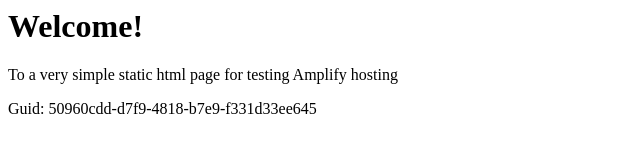
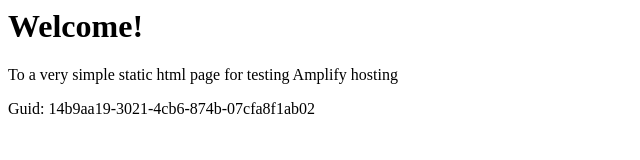
Before and after one commit to aws-aemilia-pdx/Github-PR-Commit-Integration-Test-DoNotTouch-GithubWebhookPreviewCanaryTest-v1-beta-us-west-2, a website: page src/index.html in a window 1280 px wide. Shown: the full height of the page, 0-640 px from the left. Drawn offline with Linux system fonts and the light colour scheme.

Commit message:
commit from integ tests

```diff
--- a/src/index.html
+++ b/src/index.html
@@ -12,6 +12,6 @@
 <body>
     <h1>Welcome!</h1>
     <p>To a very simple static html page for testing Amplify hosting</p>
-    <p>Guid: 50960cdd-d7f9-4818-b7e9-f331d33ee645</p></body>
+    <p>Guid: 14b9aa19-3021-4cb6-874b-07cfa8f1ab02</p></body>
 
 </html>
```
